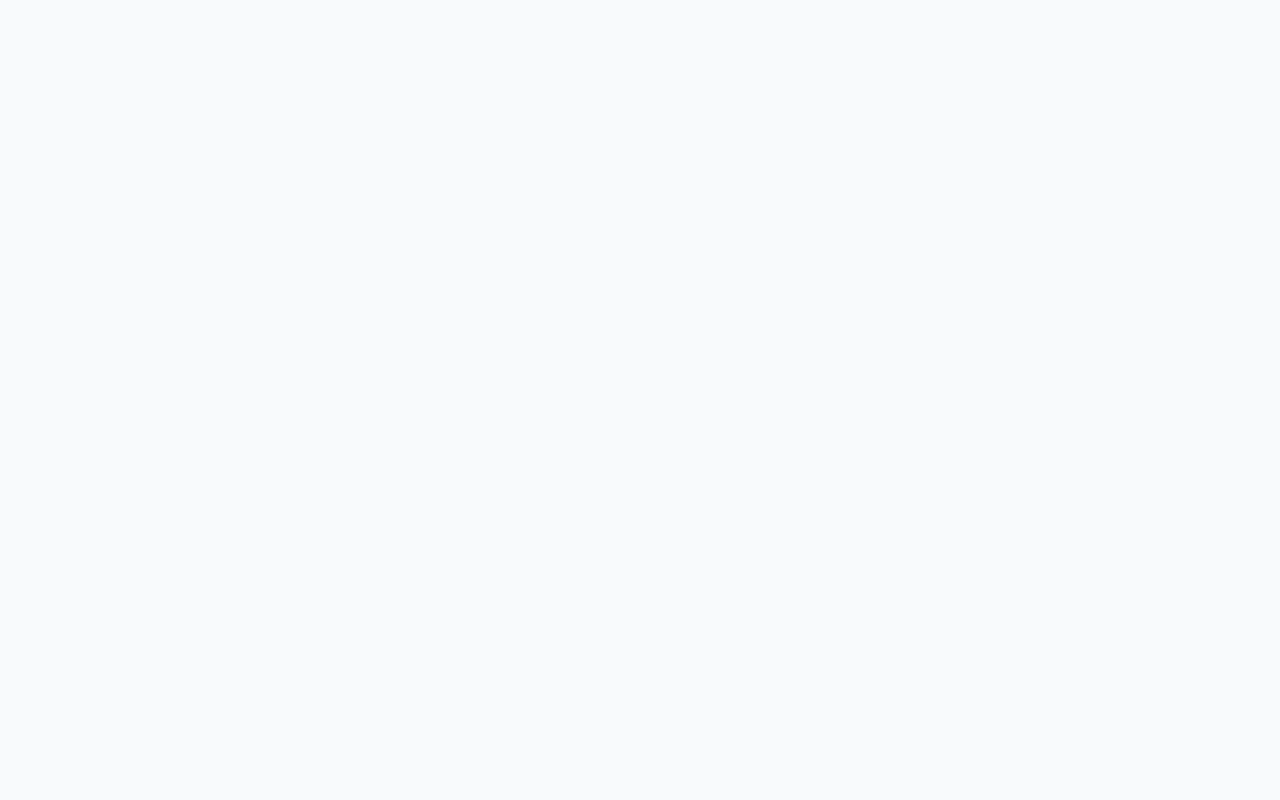
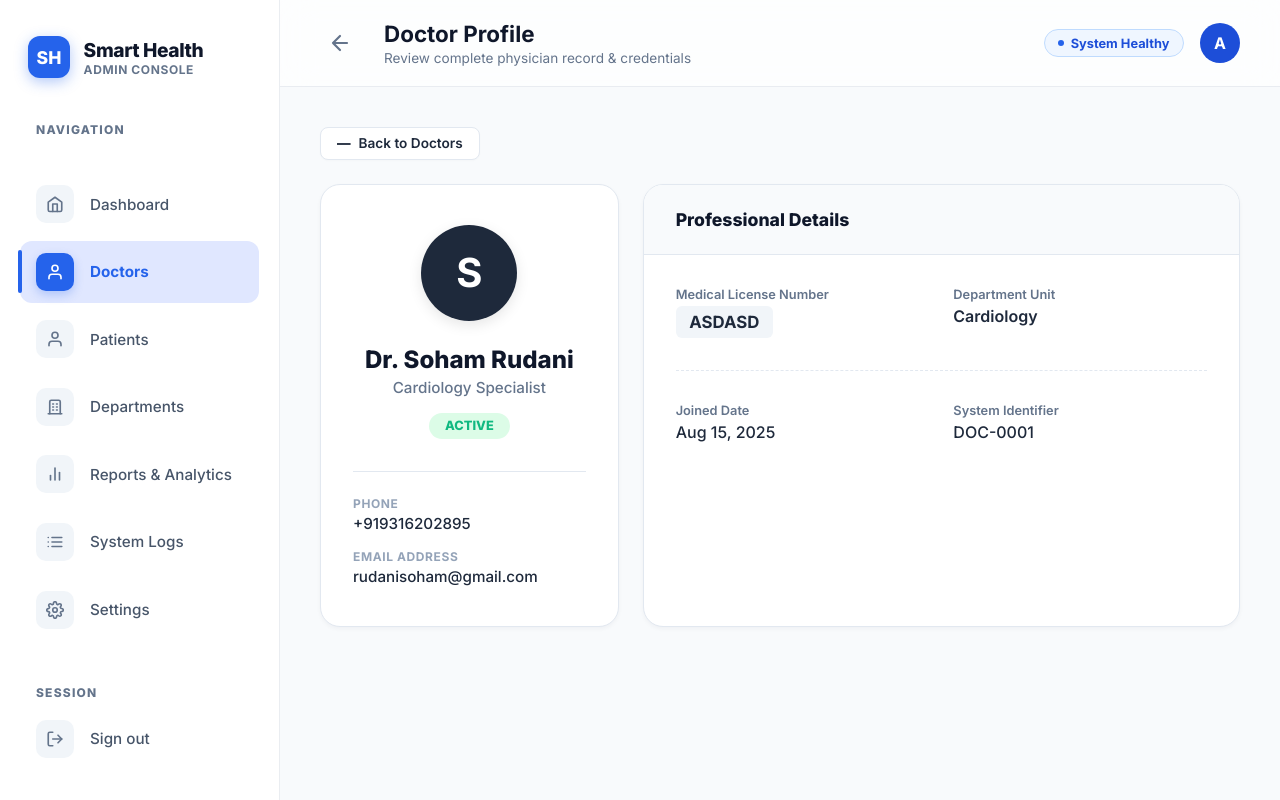
Before and after one commit to rudanisoham/smartHealthMonitor, a React app in the folder Frontend/: page /admin/doctors/1/view in a window 1280 px wide. Before the commit this address had no page. Built offline with nearby package versions, Linux system fonts and the light colour scheme; the HTML template or start-up script is replaced by a standard one.

Commit message:
sove ui problem

```diff
--- a/Frontend/src/App.jsx
+++ b/Frontend/src/App.jsx
@@ -13,6 +13,7 @@ import PendingDoctors from './pages/admin/PendingDoctors';
 import RegisterDoctor from './pages/admin/RegisterDoctor';
 import PatientProfile from './pages/admin/PatientProfile';
 import RegisterPatient from './pages/admin/RegisterPatient';
+import DoctorProfile from './pages/admin/DoctorProfile';
 import AddDepartment from './pages/admin/AddDepartment';
 import Reports from './pages/admin/Reports';
 import './styles/admin.css';
@@ -25,6 +26,7 @@ function App() {
         <Route path="/auth/admin/login" element={<AdminLogin />} />
         <Route path="/admin/dashboard" element={<Dashboard />} />
         <Route path="/admin/doctors" element={<Doctors />} />
+        <Route path="/admin/doctors/:id/view" element={<DoctorProfile />} />
         <Route path="/admin/doctors/requests" element={<PendingDoctors />} />
         <Route path="/admin/doctors/add" element={<RegisterDoctor />} />
         <Route path="/admin/patients" element={<Patients />} />
--- /dev/null
+++ b/Frontend/src/pages/admin/DoctorProfile.jsx
@@ -0,0 +1,94 @@
+import React from 'react';
+import { useParams, Link } from 'react-router-dom';
+import AdminLayout from '../../components/AdminLayout';
+
+export default function DoctorProfile() {
+  const { id } = useParams();
+
+  // In a real application, fetch the doctor document by 'id' here.
+  // Using static mock data based on our Doctors.jsx for preview:
+  const profile = {
+    name: "Dr. Soham Rudani",
+    lic: "ASDASD",
+    email: "rudanisoham@gmail.com",
+    phone: "+919316202895",
+    specialty: "Cardiology",
+    dept: "Cardiology",
+    status: "Active",
+    joined: "Aug 15, 2025",
+    initial: "S",
+    bg: "#1E293B"
+  };
+
+  return (
+    <AdminLayout title="Doctor Profile" subtitle="Review complete physician record & credentials">
+      {/* Back Button */}
+      <div className="mb-6">
+        <Link to="/admin/doctors" style={{display: 'inline-flex', alignItems: 'center', gap: '0.5rem', padding: '0.45rem 1rem', background: '#FFFFFF', border: '1px solid #E2E8F0', borderRadius: '8px', fontSize: '0.85rem', fontWeight: '600', color: '#1E293B', textDecoration: 'none', transition: 'all 0.2s', boxShadow: '0 1px 2px rgba(0,0,0,0.02)'}} onMouseOver={(e) => {e.currentTarget.style.background = '#F8FAFC';}} onMouseOut={(e) => {e.currentTarget.style.background = '#FFFFFF';}}>
+          <span style={{fontWeight: '800'}}>—</span> Back to Doctors
+        </Link>
+      </div>
+
+      <div className="grid grid-2" style={{gridTemplateColumns: 'minmax(0, 1fr) minmax(0, 2fr)'}}>
+
+        {/* Left Side: Summary Card */}
+        <div className="card" style={{padding: '2.5rem 2rem', display: 'flex', flexDirection: 'column', alignItems: 'center', textAlign: 'center'}}>
+          <div style={{width: '96px', height: '96px', borderRadius: '50%', background: profile.bg, color: '#FFFFFF', display: 'flex', alignItems: 'center', justifyContent: 'center', fontSize: '2.5rem', fontWeight: '700', marginBottom: '1.5rem', boxShadow: '0 4px 14px rgba(0,0,0,0.1)'}}>
+            {profile.initial}
+          </div>
+
+          <h2 style={{fontSize: '1.5rem', fontWeight: '800', color: '#0F172A', margin: '0 0 0.25rem 0'}}>{profile.name}</h2>
+          <div style={{color: '#64748B', fontSize: '0.95rem', fontWeight: '500', marginBottom: '1rem'}}>{profile.specialty} Specialist</div>
+
+          <div style={{background: profile.status === 'Active' ? '#DCFCE7' : '#FEE2E2', color: profile.status === 'Active' ? '#10B981' : '#EF4444', padding: '0.35rem 1rem', borderRadius: '999px', fontSize: '0.8rem', fontWeight: '800', textTransform: 'uppercase', marginBottom: '2rem'}}>
+            {profile.status}
+          </div>
+
+          <div style={{width: '100%', borderTop: '1px solid #E2E8F0', paddingTop: '1.5rem', display: 'flex', flexDirection: 'column', gap: '1rem', textAlign: 'left'}}>
+            <div>
+              <div style={{fontSize: '0.75rem', color: '#94A3B8', fontWeight: '700', textTransform: 'uppercase', letterSpacing: '0.05em'}}>Phone</div>
+              <div style={{fontSize: '0.95rem', color: '#1E293B', fontWeight: '500', marginTop: '0.2rem'}}>{profile.phone}</div>
+            </div>
+            <div>
+              <div style={{fontSize: '0.75rem', color: '#94A3B8', fontWeight: '700', textTransform: 'uppercase', letterSpacing: '0.05em'}}>Email Address</div>
+              <div style={{fontSize: '0.95rem', color: '#1E293B', fontWeight: '500', marginTop: '0.2rem'}}>{profile.email}</div>
+            </div>
+          </div>
+        </div>
+
+        {/* Right Side: Detailed Details */}
+        <div className="card" style={{padding: '0', display: 'flex', flexDirection: 'column'}}>
+          <div style={{padding: '1.5rem 2rem', borderBottom: '1px solid #E2E8F0', background: '#F8FAFC'}}>
+            <h3 style={{fontSize: '1.1rem', fontWeight: '800', color: '#0F172A', margin: 0}}>Professional Details</h3>
+          </div>
+
+          <div style={{padding: '2rem', display: 'flex', flexDirection: 'column', gap: '2rem'}}>
+
+            <div className="grid grid-2">
+              <div>
+                <div style={{fontSize: '0.8rem', color: '#64748B', fontWeight: '600', marginBottom: '0.3rem'}}>Medical License Number</div>
+                <div style={{fontSize: '1.05rem', color: '#1E293B', fontWeight: '700', background: '#F1F5F9', display: 'inline-block', padding: '0.35rem 0.85rem', borderRadius: '6px'}}>{profile.lic}</div>
+              </div>
+              <div>
+                 <div style={{fontSize: '0.8rem', color: '#64748B', fontWeight: '600', marginBottom: '0.3rem'}}>Department Unit</div>
+                 <div style={{fontSize: '1rem', color: '#1E293B', fontWeight: '600'}}>{profile.dept}</div>
+              </div>
+            </div>
+
+            <div style={{borderTop: '1px dashed #E2E8F0', paddingTop: '2rem'}} className="grid grid-2">
+               <div>
+                 <div style={{fontSize: '0.8rem', color: '#64748B', fontWeight: '600', marginBottom: '0.3rem'}}>Joined Date</div>
+                 <div style={{fontSize: '1rem', color: '#1E293B', fontWeight: '500'}}>{profile.joined}</div>
+              </div>
+              <div>
+                 <div style={{fontSize: '0.8rem', color: '#64748B', fontWeight: '600', marginBottom: '0.3rem'}}>System Identifier</div>
+                 <div style={{fontSize: '1rem', color: '#1E293B', fontWeight: '500'}} className="muted">DOC-{id.padStart(4, '0')}</div>
+              </div>
+            </div>
+
+          </div>
+        </div>
+      </div>
+    </AdminLayout>
+  );
+}
--- a/Frontend/src/pages/admin/Doctors.jsx
+++ b/Frontend/src/pages/admin/Doctors.jsx
@@ -9,8 +9,18 @@ const mockDoctors = [
 
 export default function Doctors() {
   const [search, setSearch] = useState('');
+  const [doctors, setDoctors] = useState(mockDoctors);
 
-  const filteredDoctors = mockDoctors.filter(d =>
+  const toggleStatus = (id) => {
+    setDoctors(doctors.map(d => {
+      if (d.id === id) {
+        return { ...d, status: d.status === 'Active' ? 'INACTIVE' : 'Active' };
+      }
+      return d;
+    }));
+  };
+
+  const filteredDoctors = doctors.filter(d =>
     d.name.toLowerCase().includes(search.toLowerCase()) ||
     d.specialty.toLowerCase().includes(search.toLowerCase()) ||
     d.dept.toLowerCase().includes(search.toLowerCase())
@@ -23,7 +33,7 @@ export default function Doctors() {
       <div className="grid grid-2 mb-6">
         <div className="card" style={{padding: '1.75rem 2rem', display: 'flex', flexDirection: 'column', justifyContent: 'center'}}>
           <div style={{fontWeight: '700', fontSize: '0.95rem', color: '#1E293B', marginBottom: '0.5rem'}}>Total Doctors</div>
-          <div style={{fontSize: '2.5rem', fontWeight: '800', color: '#1D4ED8', lineHeight: '1.2'}}>{mockDoctors.length}</div>
+          <div style={{fontSize: '2.5rem', fontWeight: '800', color: '#1D4ED8', lineHeight: '1.2'}}>{doctors.length}</div>
         </div>
 
         <div className="card" style={{padding: '1.75rem 2rem', display: 'flex', justifyContent: 'space-between', alignItems: 'center'}}>
@@ -102,8 +112,8 @@ export default function Doctors() {
                 </td>
                 <td style={{padding: '1.25rem 1.5rem', borderBottom: i === filteredDoctors.length - 1 ? 'none' : '1px solid #F1F5F9'}}>
                   <div style={{display: 'flex', gap: '0.5rem'}}>
-                    <button style={{padding: '0.45rem 0.9rem', background: '#FFFFFF', border: '1px solid #E2E8F0', borderRadius: '6px', fontSize: '0.8rem', fontWeight: '600', color: '#1E293B', cursor: 'pointer', transition: 'all 0.2s', boxShadow: '0 1px 2px rgba(0,0,0,0.02)'}} onMouseOver={(e) => {e.currentTarget.style.borderColor = '#CBD5E1';}} onMouseOut={(e) => {e.currentTarget.style.borderColor = '#E2E8F0';}}>View</button>
-                    <button style={{padding: '0.45rem 0.9rem', background: '#FFFFFF', border: '1px solid #E2E8F0', borderRadius: '6px', fontSize: '0.8rem', fontWeight: '600', color: '#1E293B', cursor: 'pointer', transition: 'all 0.2s', boxShadow: '0 1px 2px rgba(0,0,0,0.02)'}} onMouseOver={(e) => {e.currentTarget.style.borderColor = '#CBD5E1';}} onMouseOut={(e) => {e.currentTarget.style.borderColor = '#E2E8F0';}}>Toggle Status</button>
+                    <Link to={`/admin/doctors/${doc.id}/view`} style={{padding: '0.45rem 0.9rem', background: '#FFFFFF', border: '1px solid #E2E8F0', borderRadius: '6px', fontSize: '0.8rem', fontWeight: '600', color: '#1E293B', cursor: 'pointer', transition: 'all 0.2s', boxShadow: '0 1px 2px rgba(0,0,0,0.02)', textDecoration: 'none'}} onMouseOver={(e) => {e.currentTarget.style.borderColor = '#CBD5E1';}} onMouseOut={(e) => {e.currentTarget.style.borderColor = '#E2E8F0';}}>View</Link>
+                    <button onClick={() => toggleStatus(doc.id)} style={{padding: '0.45rem 0.9rem', background: '#FFFFFF', border: '1px solid #E2E8F0', borderRadius: '6px', fontSize: '0.8rem', fontWeight: '600', color: '#1E293B', cursor: 'pointer', transition: 'all 0.2s', boxShadow: '0 1px 2px rgba(0,0,0,0.02)'}} onMouseOver={(e) => {e.currentTarget.style.borderColor = '#CBD5E1';}} onMouseOut={(e) => {e.currentTarget.style.borderColor = '#E2E8F0';}}>Toggle Status</button>
                   </div>
                 </td>
               </tr>
--- a/Frontend/src/styles/admin.css
+++ b/Frontend/src/styles/admin.css
@@ -120,6 +120,7 @@ a { color: inherit; text-decoration: none; }
 .admin-header {
   display: flex; align-items: center; justify-content: space-between; padding: 1.25rem 2.5rem;
   background: rgba(255, 255, 255, 0.7); border-bottom: 1px solid var(--border); backdrop-filter: blur(16px);
+  position: sticky; top: 0; z-index: 30;
 }
 .header-left { display: flex; align-items: center; gap: 1.5rem; }
 .sidebar-toggle {
```
